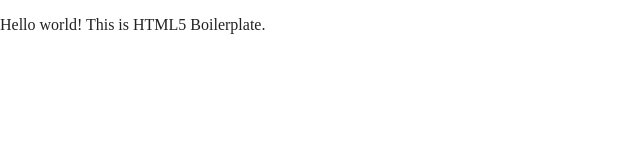
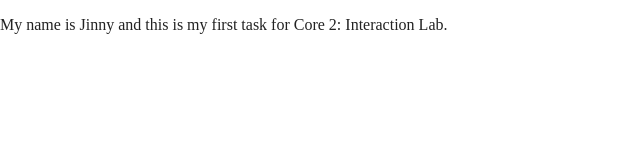
Before and after one commit to chiaj324/core-2-int-lab, a website built with Parcel: page index.html in a window 1280 px wide. Shown: the whole page, without its empty margins (0-640 px from the left). Built offline with nearby package versions, Linux system fonts and the light colour scheme.

Commit message:
Update index.html

```diff
--- a/index.html
+++ b/index.html
@@ -25,7 +25,7 @@
 <body>
 
   <!-- Add your site or application content here -->
-  <p>Hello world! This is HTML5 Boilerplate.</p>
+  <p>My name is Jinny and this is my first task for Core 2: Interaction Lab.</p>
   <script src="js/vendor/modernizr-3.11.2.min.js"></script>
   <script src="js/plugins.js"></script>
   <script src="js/main.js"></script>
```
